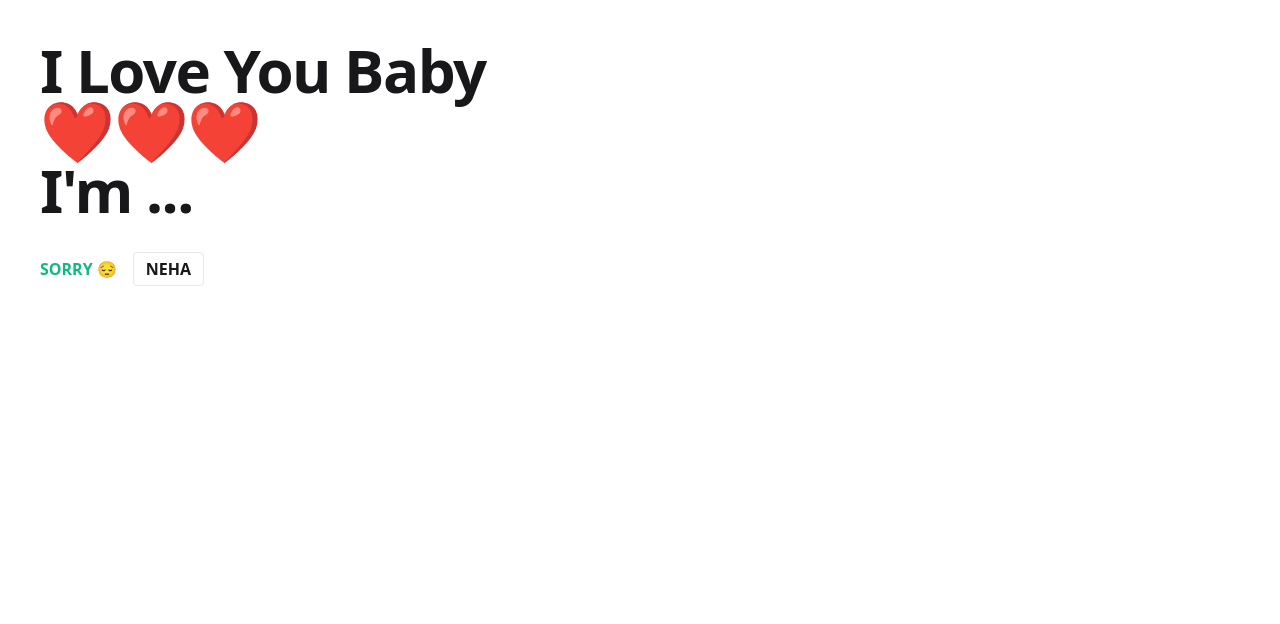
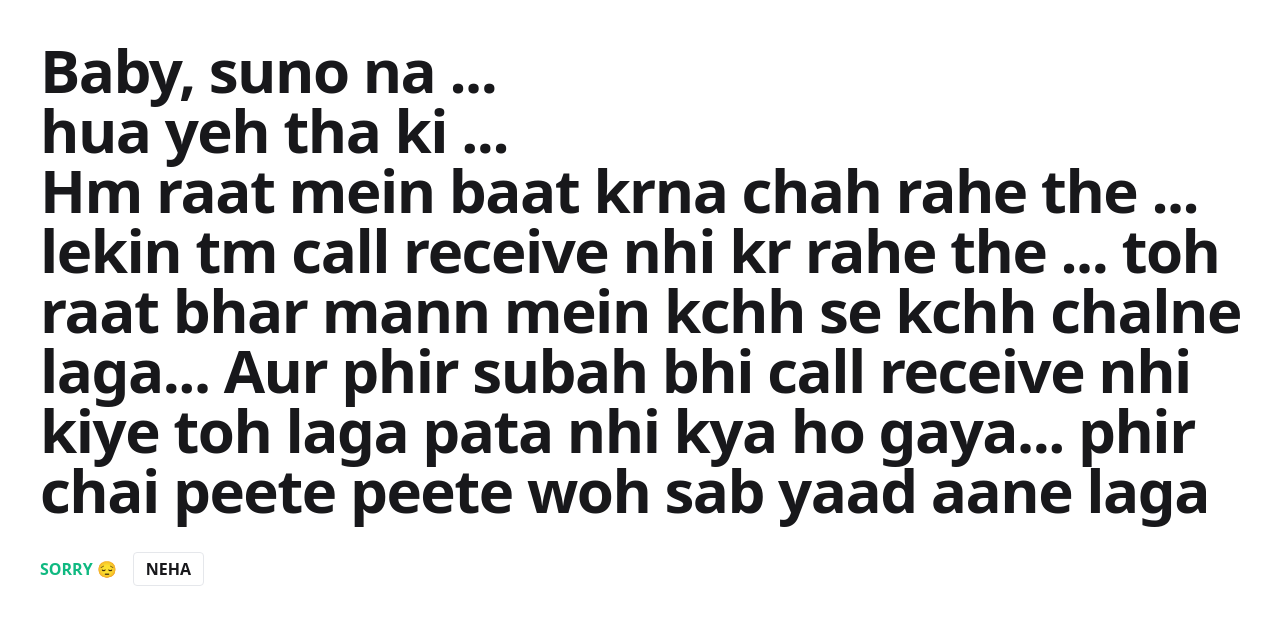
Before and after one commit to ArmaanChaand/project-portfolio-react, a React (Vite) app: page / in a window 1280 px wide. Shown: the top 624 px of the page. Built offline with nearby package versions, Linux system fonts and the light colour scheme.

Commit message:
Update Home.jsx

```diff
--- a/src/home/Home.jsx
+++ b/src/home/Home.jsx
@@ -19,11 +19,14 @@ export default function Home(){
         <section className="HOME page-section">
             <div className="intro">
                 <h1 className="main-heading">
-                   I Love You Baby
+                   Baby, suno na ...
                     <br/>
-                    <span className="text-[0.9em] opacity-80">❤️❤️❤️</span>
+                    <span className="text-[0.9em] opacity-80"> hua yeh tha ki ... </span>
                     <br/>
-                    <span className="text-[0.8em] opacity-80">I'm ...</span>
+                    <span className="text-[0.5em] opacity-80">Hm raat mein baat krna chah rahe the ... lekin tm call receive nhi kr rahe the ... toh raat bhar mann mein kchh se kchh chalne laga...
+Aur phir subah bhi call receive nhi kiye toh laga pata nhi kya ho gaya...
+phir chai peete peete woh sab yaad aane laga
+</span>
                 </h1>
                 <h5 class="profession">
                         <motion.span className="different-profs" animate={{y:y?0:100}}>
```
